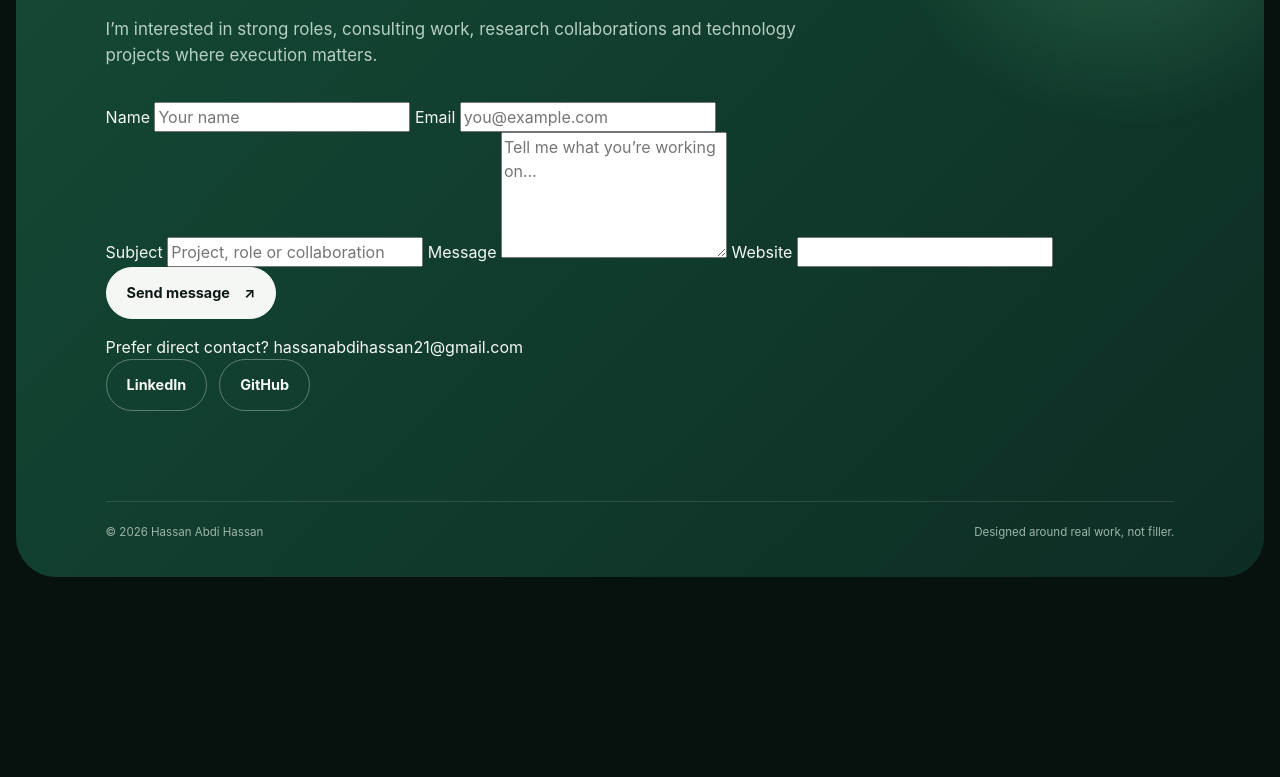
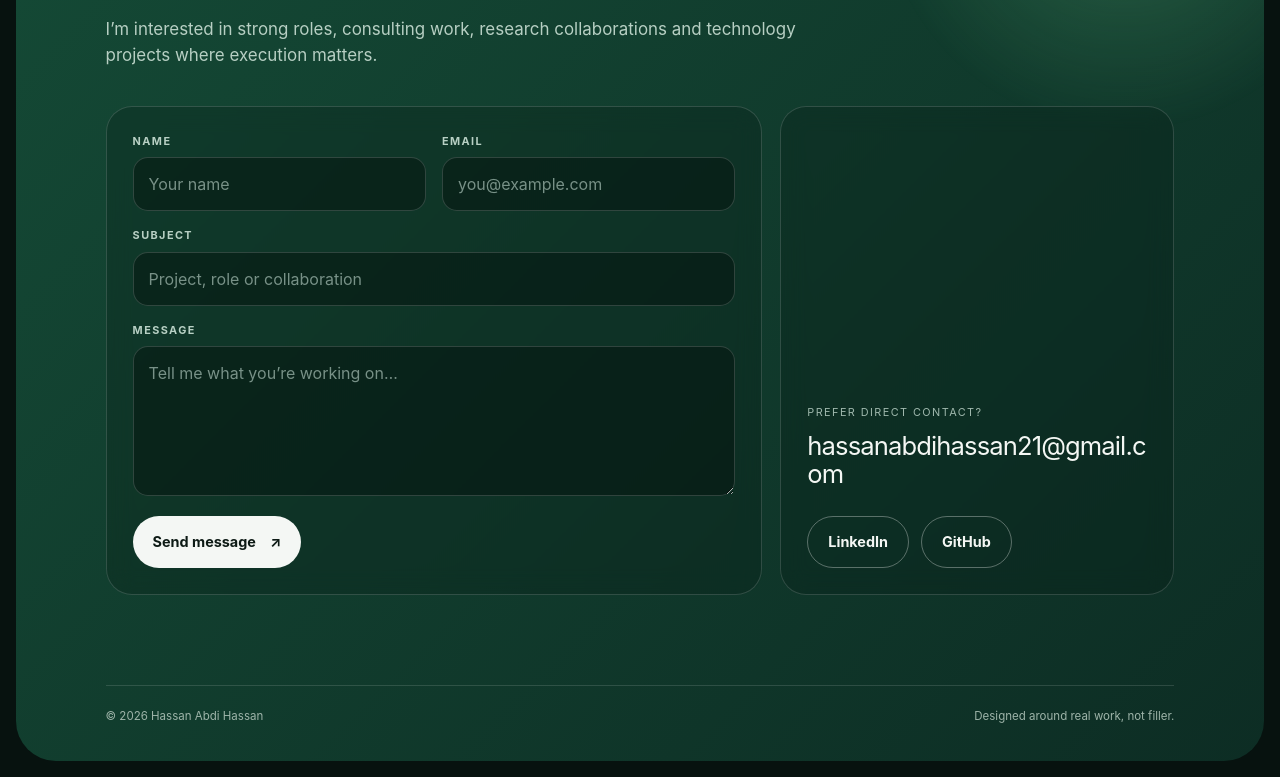
Before and after one commit to Darkprince404-ops/My_portafolio, a plain HTML site: page index.html in a window 1280 px wide. Shown: the part 9968-10745 px from the top of the page. Before the commit the page ends 10561 px from the top, so only its background shows below. Drawn offline with Linux system fonts and the light colour scheme.

Commit message:
style: polish contact form

```diff
--- a/styles.css
+++ b/styles.css
@@ -320,3 +320,30 @@ footer { display:flex; justify-content:space-between; gap:20px; border-top:1px s
   [data-reveal] { opacity:1; transform:none; }
   .cursor-glow { display:none; }
 }
+
+.contact-layout { display:grid; grid-template-columns:minmax(0,1.25fr) minmax(300px,.75fr); gap:18px; align-items:stretch; margin:38px 0 90px; }
+.contact-form, .contact-direct { border:1px solid rgba(255,255,255,.15); border-radius:26px; background:rgba(6,20,15,.22); backdrop-filter:blur(12px); padding:26px; }
+.contact-form { display:grid; gap:16px; }
+.form-row { display:grid; grid-template-columns:1fr 1fr; gap:16px; }
+.contact-form label { display:grid; gap:8px; }
+.contact-form label > span { color:#b8d0c4; font-size:.68rem; text-transform:uppercase; letter-spacing:.13em; font-weight:700; }
+.contact-form input, .contact-form textarea { width:100%; border:1px solid rgba(255,255,255,.16); border-radius:15px; background:rgba(4,14,11,.42); color:var(--ink); outline:none; padding:14px 15px; transition:border-color .2s ease, box-shadow .2s ease, background .2s ease; }
+.contact-form textarea { resize:vertical; min-height:135px; }
+.contact-form input::placeholder, .contact-form textarea::placeholder { color:#789187; }
+.contact-form input:focus, .contact-form textarea:focus { border-color:rgba(133,242,166,.75); box-shadow:0 0 0 3px rgba(133,242,166,.09); background:rgba(4,14,11,.62); }
+.form-footer { display:flex; align-items:center; gap:18px; flex-wrap:wrap; padding-top:4px; }
+.form-footer .button { border:0; cursor:pointer; }
+.form-footer .button:disabled { opacity:.58; cursor:wait; transform:none !important; }
+.form-status { margin:0; font-size:.8rem; color:#b8d0c4; max-width:360px; }
+.form-status[data-state="success"] { color:#b9ffc9; }
+.form-status[data-state="error"] { color:#ffd2c8; }
+.hp-field { position:absolute !important; width:1px !important; height:1px !important; padding:0 !important; margin:-1px !important; overflow:hidden !important; clip:rect(0,0,0,0) !important; white-space:nowrap !important; border:0 !important; }
+.contact-direct { display:flex; flex-direction:column; justify-content:flex-end; min-height:100%; }
+.contact-direct-kicker { color:#9fb8ad; font-size:.68rem; text-transform:uppercase; letter-spacing:.13em; margin-bottom:12px; }
+.contact-direct > a { font-size:clamp(1.25rem,2vw,2rem); line-height:1.1; letter-spacing:-.035em; word-break:break-word; margin-bottom:28px; }
+.contact-direct .contact-actions { margin:0; }
+
+@media (max-width: 820px) {
+  .contact-layout { grid-template-columns:1fr; margin-bottom:70px; }
+  .form-row { grid-template-columns:1fr; }
+}
```
